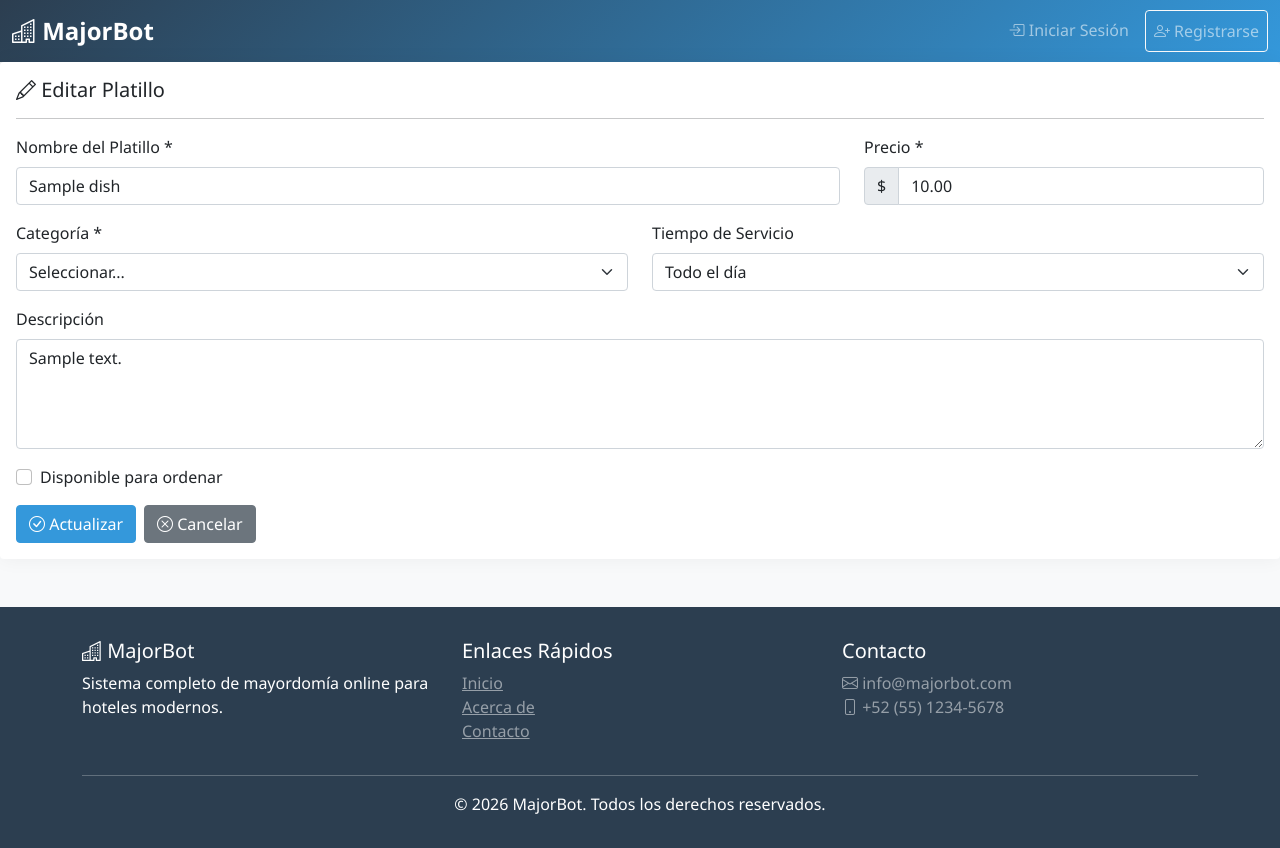
After one commit to danjohn007/enolobot-sistema-php, a PHP site: the page made by app/views/dishes/edit.php in a window 1280 px wide. The commit adds this page. Run offline with PHP 8.4, Linux system fonts and the light colour scheme; tables that the repository leaves empty hold one stand-in row (values such as "Sample post"); the template is opened without the code that fills it: most values are stand-ins (such as "Sample title", 1, 10 or a date in 2020); some libraries are stand-ins or nearby versions.

Commit message:
feat: add new categories to dishes, create edit view, fix edit route
Co-authored-by: danjohn007 <77515822+danjohn007@users.noreply.github.com>

```diff
--- a/app/views/dishes/create.php
+++ b/app/views/dishes/create.php
@@ -32,6 +32,10 @@
                         <option value="Desayuno">Desayuno</option>
                         <option value="Comida">Comida</option>
                         <option value="Cena">Cena</option>
+                        <option value="Sopa">Sopa</option>
+                        <option value="Pasta">Pasta</option>
+                        <option value="Ensalada">Ensalada</option>
+                        <option value="Especialidad">Especialidad</option>
                     </select>
                     <div class="invalid-feedback">Seleccione una categoría.</div>
                 </div>
--- /dev/null
+++ b/app/views/dishes/edit.php
@@ -0,0 +1,86 @@
+<div class="card">
+    <div class="card-body">
+        <h5 class="card-title mb-3"><i class="bi bi-pencil"></i> Editar Platillo</h5>
+        <hr>
+        <?php if (isset($_SESSION['error_message'])): ?>
+            <div class="alert alert-danger alert-dismissible fade show">
+                <i class="bi bi-x-circle"></i> <?php echo $_SESSION['error_message']; unset($_SESSION['error_message']); ?>
+                <button type="button" class="btn-close" data-bs-dismiss="alert"></button>
+            </div>
+        <?php endif; ?>
+        <form method="POST" action="<?php echo BASE_URL; ?>/dishes/edit/<?php echo $dish['id']; ?>" class="needs-validation" novalidate>
+            <div class="row mb-3">
+                <div class="col-md-8">
+                    <label for="name" class="form-label">Nombre del Platillo *</label>
+                    <input type="text" class="form-control" id="name" name="name"
+                           value="<?php echo htmlspecialchars($dish['name']); ?>" required>
+                    <div class="invalid-feedback">El nombre es requerido.</div>
+                </div>
+                <div class="col-md-4">
+                    <label for="price" class="form-label">Precio *</label>
+                    <div class="input-group">
+                        <span class="input-group-text">$</span>
+                        <input type="number" class="form-control" id="price" name="price"
+                               step="0.01" min="0"
+                               value="<?php echo number_format($dish['price'], 2, '.', ''); ?>" required>
+                    </div>
+                    <div class="invalid-feedback">El precio es requerido.</div>
+                </div>
+            </div>
+
+            <div class="row mb-3">
+                <div class="col-md-6">
+                    <label for="category" class="form-label">Categoría *</label>
+                    <select class="form-select" id="category" name="category" required>
+                        <option value="">Seleccionar...</option>
+                        <?php
+                        $categoryOptions = ['Entrada', 'Plato Principal', 'Postre', 'Bebida', 'Desayuno', 'Comida', 'Cena', 'Sopa', 'Pasta', 'Ensalada', 'Especialidad'];
+                        $currentCategory = $dish['category_name'] ?? $dish['category'] ?? '';
+                        foreach ($categoryOptions as $option):
+                        ?>
+                            <option value="<?php echo htmlspecialchars($option); ?>"
+                                <?php echo ($currentCategory === $option) ? 'selected' : ''; ?>>
+                                <?php echo htmlspecialchars($option); ?>
+                            </option>
+                        <?php endforeach; ?>
+                    </select>
+                    <div class="invalid-feedback">Seleccione una categoría.</div>
+                </div>
+                <div class="col-md-6">
+                    <label for="service_time" class="form-label">Tiempo de Servicio</label>
+                    <select class="form-select" id="service_time" name="service_time">
+                        <option value="all_day" <?php echo ($dish['service_time'] === 'all_day') ? 'selected' : ''; ?>>Todo el día</option>
+                        <option value="breakfast" <?php echo ($dish['service_time'] === 'breakfast') ? 'selected' : ''; ?>>Desayuno</option>
+                        <option value="lunch" <?php echo ($dish['service_time'] === 'lunch') ? 'selected' : ''; ?>>Comida</option>
+                        <option value="dinner" <?php echo ($dish['service_time'] === 'dinner') ? 'selected' : ''; ?>>Cena</option>
+                    </select>
+                </div>
+            </div>
+
+            <div class="mb-3">
+                <label for="description" class="form-label">Descripción</label>
+                <textarea class="form-control" id="description" name="description" rows="4"><?php echo htmlspecialchars($dish['description'] ?? ''); ?></textarea>
+            </div>
+
+            <div class="mb-3 form-check">
+                <input type="checkbox" class="form-check-input" id="is_available" name="is_available"
+                       <?php echo $dish['is_available'] ? 'checked' : ''; ?>>
+                <label class="form-check-label" for="is_available">Disponible para ordenar</label>
+            </div>
+
+            <div class="d-flex gap-2">
+                <button type="submit" class="btn btn-primary">
+                    <i class="bi bi-check-circle"></i> Actualizar
+                </button>
+                <a href="<?php echo BASE_URL; ?>/dishes" class="btn btn-secondary">
+                    <i class="bi bi-x-circle"></i> Cancelar
+                </a>
+            </div>
+        </form>
+    </div>
+</div>
+
+            </div>
+        </main>
+    </div>
+</div>
```
Also changed, not shown: app/controllers/DishesController.php (+13 -4 lines).
